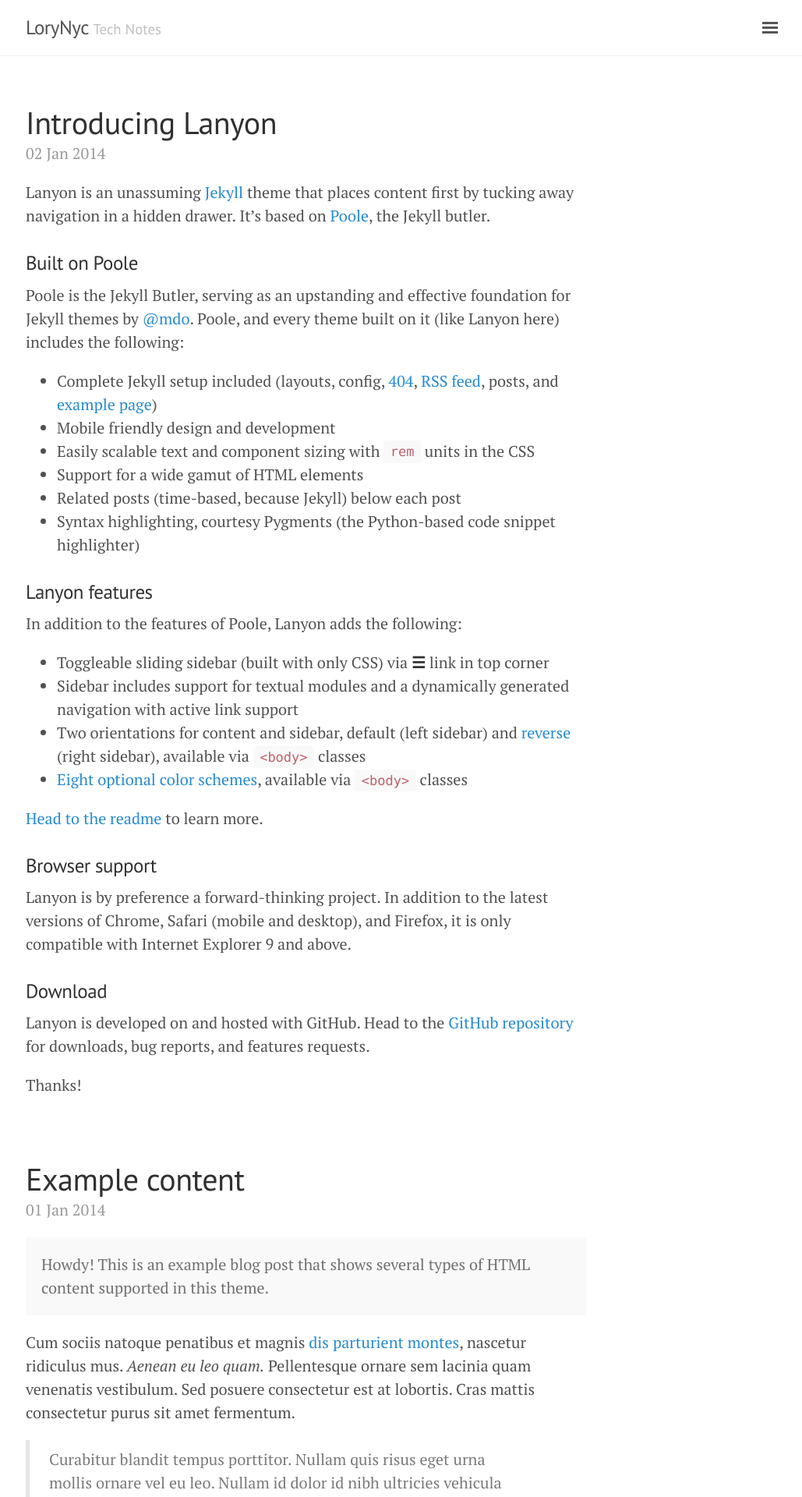
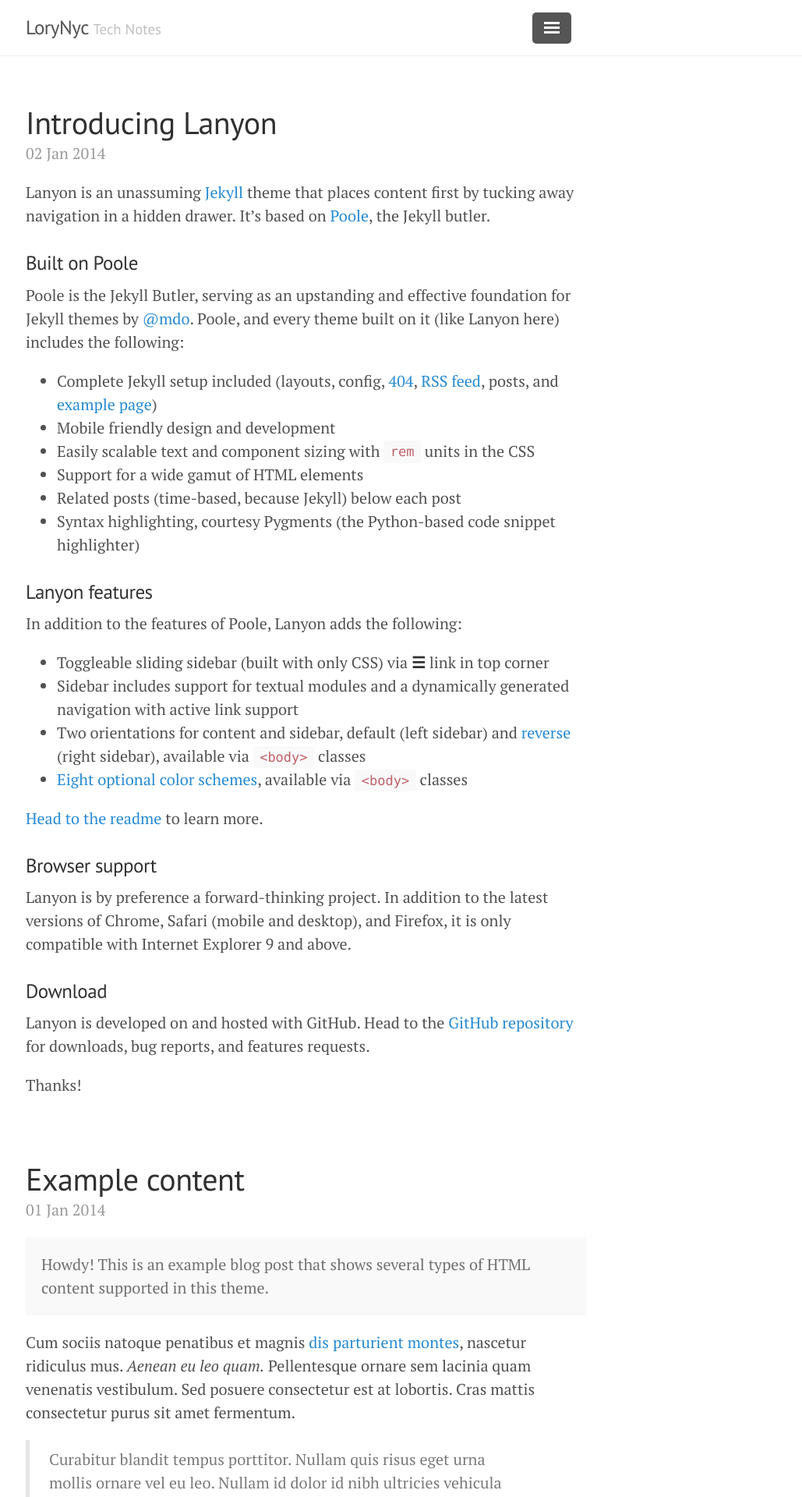
Before and after one commit to loryfelnunez/loryn808.github.io, a Jekyll site: the page built from index.html, in a window 1280 px wide. Shown: the top 1920 px of the page at 78% size, without its empty margins (247-1276 px from the left). Built offline with Jekyll 4.4.1, drawn with Linux system fonts in a browser that asks for light colours; the list of posts is cut into pages by our own code.

Commit message:
Update default.html

```diff
--- a/_layouts/default.html
+++ b/_layouts/default.html
@@ -6,6 +6,7 @@
   <body class="layout-reverse sidebar-overlay">
 
     {% include sidebar.html %}
+    <input type="checkbox" class="sidebar-checkbox" id="sidebar-checkbox" checked>
 
     <!-- Wrap is the content to shift when toggling the sidebar. We wrap the
          content to avoid any CSS collisions with our real content. -->
```
